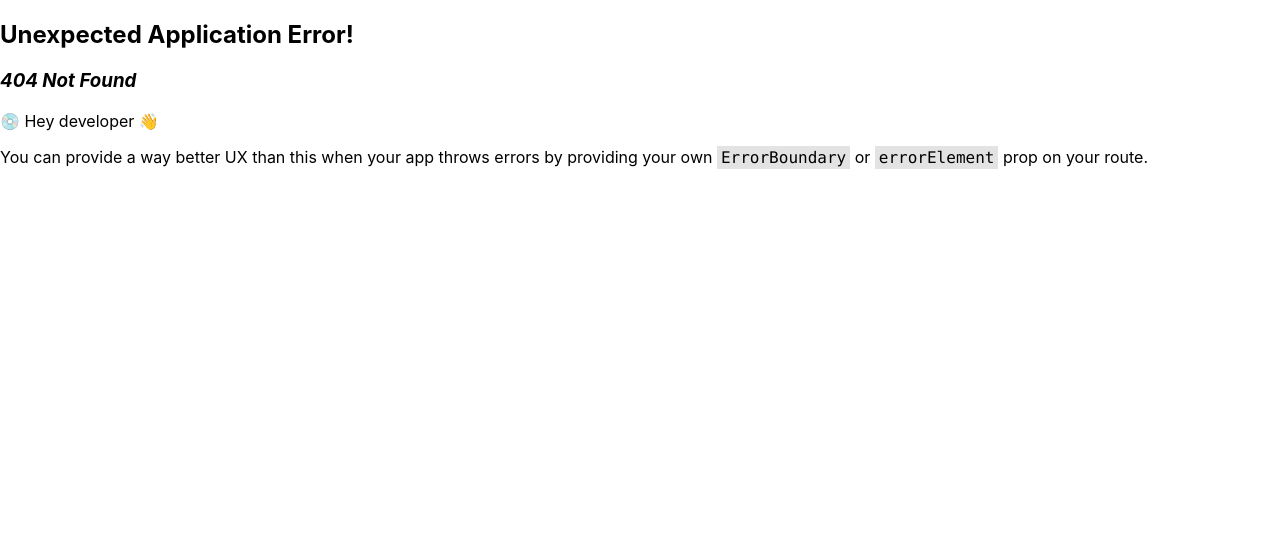
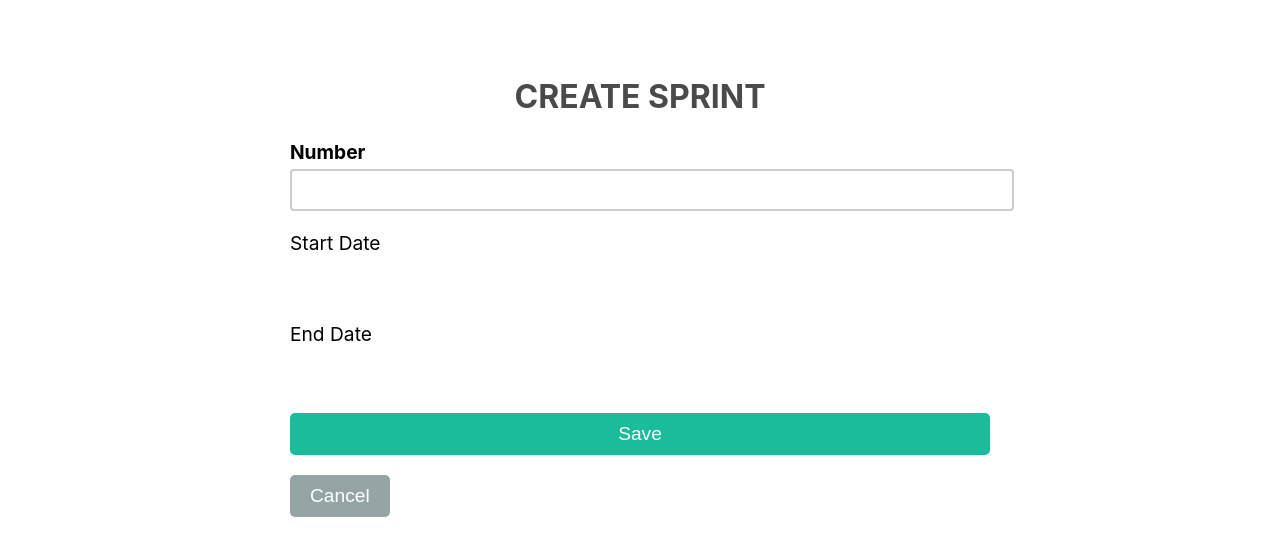
Before and after one commit to ivo-menezes/project_g3, a React (Create React App) app in the folder ui/: page /createSprint in a window 1280 px wide. Before the commit this address had no page. Shown: the top 556 px of the page. Built offline with nearby package versions, Linux system fonts and the light colour scheme.

Commit message:
US027: UI Implementation: add createSprint.js and necessary updates in Actions.js, route.js & index.css  (addresses #69)

```diff
--- a/ui/src/context/Actions.js
+++ b/ui/src/context/Actions.js
@@ -3,6 +3,7 @@ export const ADD_USER_STORY = 'ADD_USER_STORY';
 export const  ADD_PROJECT = 'ADD_PROJECT';
 export const SET_START_DATE = 'SET_START_DATE'
 export const SET_END_DATE = 'SET_END_DATE'
+export const ADD_SPRINT = 'ADD_SPRINT'
 
 
 export function changeText(value) {
@@ -41,3 +42,10 @@ export const setEndDate = (endDate) => {
         payload: endDate,
     }
 }
+
+export const addSprint = (sprint) => {
+    return {
+        type: ADD_SPRINT,
+        payload: sprint,
+    }
+}
--- a/ui/src/index.css
+++ b/ui/src/index.css
@@ -258,3 +258,120 @@ code {
   outline: none;
   border-color: #4b9cdb;
 }
+
+
+/* Create Sprint page style */
+
+.header-create-sprint {
+  font-size: 2rem;
+  font-weight: bold;
+  margin-bottom: 1.5rem;
+  text-align: center;
+  color: #4a4a4a;
+  text-transform: uppercase;
+}
+
+.form-create-sprint {
+  display: flex;
+  flex-direction: column;
+  align-items: center;
+  justify-content: center;
+  margin: 50px auto;
+  max-width: 700px;
+}
+
+.form-create-sprint form {
+  display: flex;
+  flex-direction: column;
+  align-items: center;
+  justify-content: center;
+  width: 100%;
+}
+
+.form-create-sprint form > * {
+  margin-bottom: 20px;
+  width: 100%;
+}
+
+.form-create-sprint .button-form-createSprint-save {
+  background-color: #1abc9c;
+  color: #fff;
+  border: none;
+  padding: 10px 20px;
+  border-radius: 5px;
+  font-size: 1.2rem;
+  cursor: pointer;
+  transition: all 0.3s ease-in-out;
+}
+
+.form-create-sprint .button-form-createSprint-save:hover {
+  background-color: #148f77;
+}
+
+.form-create-sprint .button-form-createSprint-cancel {
+  background-color: #95a5a6;
+  color: #fff;
+  border: none;
+  padding: 10px 20px;
+  border-radius: 5px;
+  font-size: 1.2rem;
+  cursor: pointer;
+  transition: all 0.3s ease-in-out;
+}
+
+.form-create-sprint .button-form-createSprint-cancel:hover {
+  background-color: #7f8c8d;
+}
+
+.form-create-sprint label {
+  display: block;
+  font-size: 1.2rem;
+  margin-bottom: 5px;
+}
+
+.form-create-sprint input,
+.form-create-sprint select {
+  font-size: 1.2rem;
+  padding: 10px;
+  border-radius: 5px;
+  border: none;
+  width: 100%;
+}
+
+.form-create-sprint input:required:invalid:focus,
+.form-create-sprint select:required:invalid:focus {
+  border: 2px solid #e74c3c;
+}
+
+.form-create-sprint input:required:valid,
+.form-create-sprint select:required:valid {
+  border: 2px solid #2ecc71;
+}
+
+.form-create-sprint .mandatory {
+  color: #e74c3c;
+}
+
+.textField {
+  display: block;
+  margin-bottom: 20px;
+}
+
+.textField label {
+  display: block;
+  margin-bottom: 5px;
+  font-weight: bold;
+}
+
+.textField input {
+  width: 100%;
+  padding: 10px;
+  border: 2px solid #ccc;
+  border-radius: 4px;
+  font-size: 16px;
+}
+
+.textField input:focus {
+  outline: none;
+  border-color: #4b9cdb;
+}
--- /dev/null
+++ b/ui/src/pages/createSprint.js
@@ -0,0 +1,67 @@
+import TextField from "../components/textField";
+import AppContext from "../context/AppContext";
+import React, {useContext} from "react";
+import Header from "../components/header";
+import Button from "../components/button";
+import {Link} from "react-router-dom";
+import {addSprint} from "../context/Actions";
+import Date from "../components/date";
+
+const CreateSprint = () => {
+    const {state, dispatch} = useContext(AppContext);
+    const {
+        number,
+        startDate,
+        endDate
+    } = state;
+
+
+
+    const save = () => {
+        const sprint = {
+            number,
+            startDate,
+            endDate
+        }
+
+        const action = addSprint(sprint);
+        dispatch(action);
+        alert('Sprint Created')
+    };
+    return (
+        <section className='form-create-sprint'>
+            <Header className= 'header-create-sprint' text="CREATE SPRINT"/>
+            <form onSubmit={save}>
+
+                <TextField  className="textField"
+                    mandatory={true}
+                    label='Number'
+                    dispatch={dispatch}
+                    value={number}
+                />
+
+                <Date
+                    mandatory={true}
+                    dispatch={dispatch}
+                    selectedDate={startDate}
+                    dateFormat="dd/MM/yyyy"
+                    label='Start Date'
+                />
+
+                <Date
+                    mandatory={false}
+                    dispatch={dispatch}
+                    selectedDate={endDate}
+                    dateFormat="dd/MM/yyyy"
+                    label='End Date'
+                />
+
+                <Button className= 'button-form-createSprint-save'name="Save"/>
+                <Link to="/listSprints">
+                    <Button className= 'button-form-createSprint-cancel' name="Cancel"/>
+                </Link>
+            </form>
+        </section>
+    );
+}
+export default CreateSprint;
--- a/ui/src/routes/route.js
+++ b/ui/src/routes/route.js
@@ -8,6 +8,7 @@ import CreateProject from "../pages/createProject";
 import TestPage from "../pages/testPage";
 import CreateUserStory from '../pages/createUserStory';
 import ListSprints from '../pages/listSprint';
+import CreateSprint from '../pages/createSprint';
 
 
 const Router= createBrowserRouter([
@@ -35,6 +36,10 @@ const Router= createBrowserRouter([
     {
         path: "/listSprints",
         element: <ListSprints/>
+    },
+    {
+        path: "/createSprint",
+        element: <CreateSprint/>
     }
 ]);
 export default Router;
```
